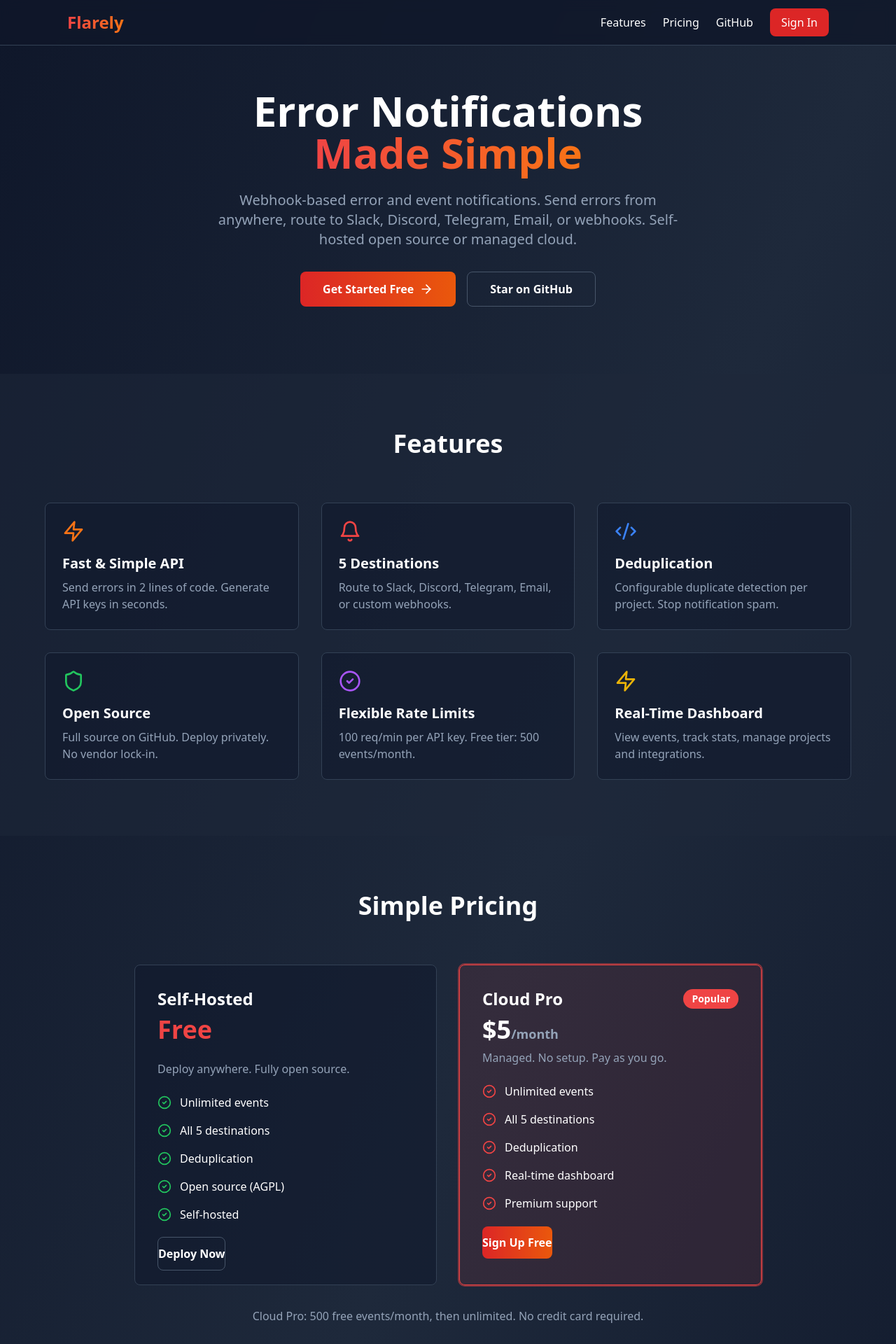
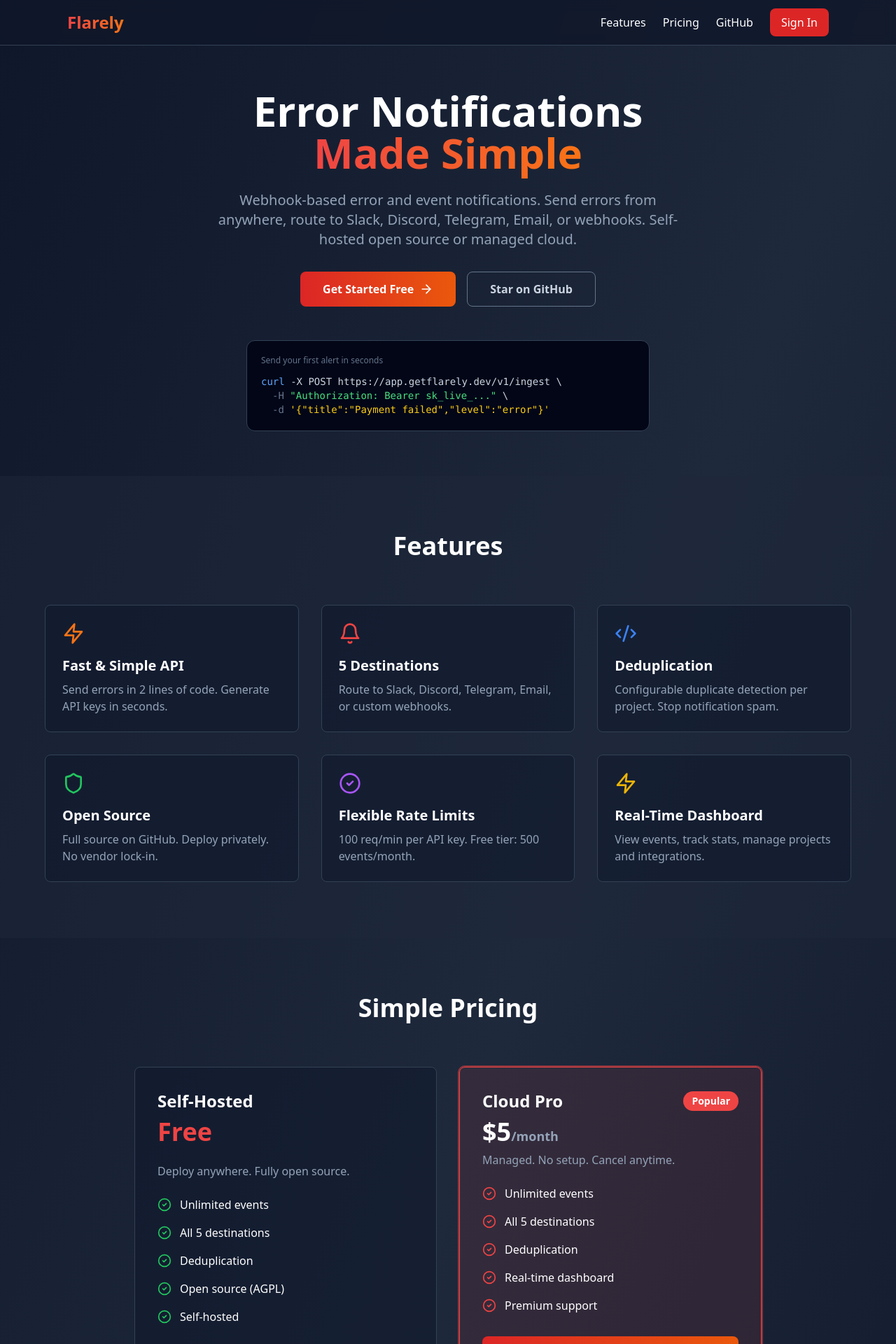
Before and after one commit to flarely/flarely-landing, a Next.js app: page / in a window 1280 px wide. Shown: the top 1920 px of the page at 70% size. Built offline with nearby package versions, Linux system fonts and the light colour scheme.

Commit message:
ux: fix button padding, pricing copy, hero code snippet, GitHub button visibility

```diff
--- a/app/page.tsx
+++ b/app/page.tsx
@@ -26,7 +26,7 @@
       </nav>
 
       {/* Hero Section */}
-      <section className="pt-32 pb-24 px-4 sm:px-6 lg:px-8">
+      <section className="pt-32 pb-16 px-4 sm:px-6 lg:px-8">
         <div className="max-w-4xl mx-auto text-center">
           <h1 className="text-5xl sm:text-6xl font-bold mb-6 leading-tight">
             Error Notifications<br />
@@ -48,10 +48,20 @@
               href="https://github.com/flarely/flarely"
               target="_blank"
               rel="noopener noreferrer"
-              className="border border-slate-600 hover:border-slate-500 px-8 py-3 rounded-lg font-semibold transition"
+              className="border border-slate-500 hover:border-white hover:text-white px-8 py-3 rounded-lg font-semibold transition text-slate-300"
             >
               Star on GitHub
             </a>
+          </div>
+
+          {/* Code snippet */}
+          <div className="mt-12 max-w-xl mx-auto text-left">
+            <div className="bg-slate-950 border border-slate-700 rounded-xl p-5 font-mono text-sm">
+              <p className="text-slate-500 text-xs mb-3 font-sans">Send your first alert in seconds</p>
+              <p className="text-slate-300"><span className="text-blue-400">curl</span> -X POST https://app.getflarely.dev/v1/ingest \</p>
+              <p className="text-slate-300 pl-4"><span className="text-slate-500">-H </span><span className="text-green-400">"Authorization: Bearer sk_live_..."</span> \</p>
+              <p className="text-slate-300 pl-4"><span className="text-slate-500">-d </span><span className="text-yellow-400">{'\'{"title":"Payment failed","level":"error"}\''}</span></p>
+            </div>
           </div>
         </div>
       </section>
@@ -125,7 +135,7 @@
                 href="https://github.com/flarely/flarely"
                 target="_blank"
                 rel="noopener noreferrer"
-                className="w-full border border-slate-600 hover:border-slate-500 py-3 rounded-lg text-center font-semibold transition"
+                className="block w-full border border-slate-500 hover:border-white hover:text-white py-3 px-6 rounded-lg text-center font-semibold transition text-slate-300"
               >
                 Deploy Now
               </a>
@@ -138,7 +148,7 @@
                 <span className="bg-red-500 px-3 py-1 rounded-full text-sm font-semibold">Popular</span>
               </div>
               <p className="text-4xl font-bold mb-2">$5<span className="text-lg text-slate-400">/month</span></p>
-              <p className="text-slate-400 mb-6">Managed. No setup. Pay as you go.</p>
+              <p className="text-slate-400 mb-6">Managed. No setup. Cancel anytime.</p>
               <ul className="space-y-4 mb-8">
                 {['Unlimited events', 'All 5 destinations', 'Deduplication', 'Real-time dashboard', 'Premium support'].map((item, i) => (
                   <li key={i} className="flex items-center gap-3">
@@ -149,14 +159,14 @@
               </ul>
               <a
                 href={`${appUrl}/auth/github`}
-                className="w-full bg-gradient-to-r from-red-600 to-orange-600 hover:from-red-700 hover:to-orange-700 py-3 rounded-lg text-center font-semibold transition"
+                className="block w-full bg-gradient-to-r from-red-600 to-orange-600 hover:from-red-700 hover:to-orange-700 py-3 px-6 rounded-lg text-center font-semibold transition"
               >
                 Sign Up Free
               </a>
             </div>
           </div>
           <p className="text-center text-slate-400 mt-8">
-            Cloud Pro: 500 free events/month, then unlimited. No credit card required.
+            Start free · 500 events/month included · Upgrade to Pro for unlimited
           </p>
         </div>
       </section>
@@ -168,7 +178,7 @@
           <p className="text-slate-400 mb-8">Start free. Upgrade anytime. Cancel anytime.</p>
           <a
             href={`${appUrl}/auth/github`}
-            className="inline-block bg-gradient-to-r from-red-600 to-orange-600 hover:from-red-700 hover:to-orange-700 px-8 py-3 rounded-lg font-semibold flex items-center gap-2 transition"
+            className="inline-flex items-center gap-2 bg-gradient-to-r from-red-600 to-orange-600 hover:from-red-700 hover:to-orange-700 px-8 py-3 rounded-lg font-semibold transition"
           >
             Get Started <ArrowRight size={20} />
           </a>
@@ -190,8 +200,8 @@
                 a: "Yes! Use the ingest API (POST /v1/ingest). Send JSON with event data, we route to your configured destinations."
               },
               {
-                q: "Is there a free trial for Cloud Pro?",
-                a: "Yes. Cloud Pro includes 500 free events/month. After that, unlimited events for $5/mo."
+                q: "What do I get for free on Cloud?",
+                a: "Sign up and get 500 events/month at no cost. When you need more, upgrade to Cloud Pro for $5/month — unlimited events."
               },
               {
                 q: "What if I need more help?",
@@ -213,7 +223,7 @@
           <div className="text-2xl font-bold text-red-500 mb-4 md:mb-0">Flarely</div>
           <div className="flex gap-8">
             <a href="https://github.com/flarely/flarely" target="_blank" rel="noopener noreferrer" className="hover:text-white transition">GitHub</a>
-            <a href="https://github.com/flarely/flarely" target="_blank" rel="noopener noreferrer" className="hover:text-white transition">Docs</a>
+            <a href="https://github.com/flarely/flarely#readme" target="_blank" rel="noopener noreferrer" className="hover:text-white transition">Docs</a>
             <a href={appUrl} className="hover:text-white transition">Dashboard</a>
           </div>
           <div className="text-sm mt-4 md:mt-0">© 2026 Flarely. Licensed under AGPL-3.0.</div>
```
